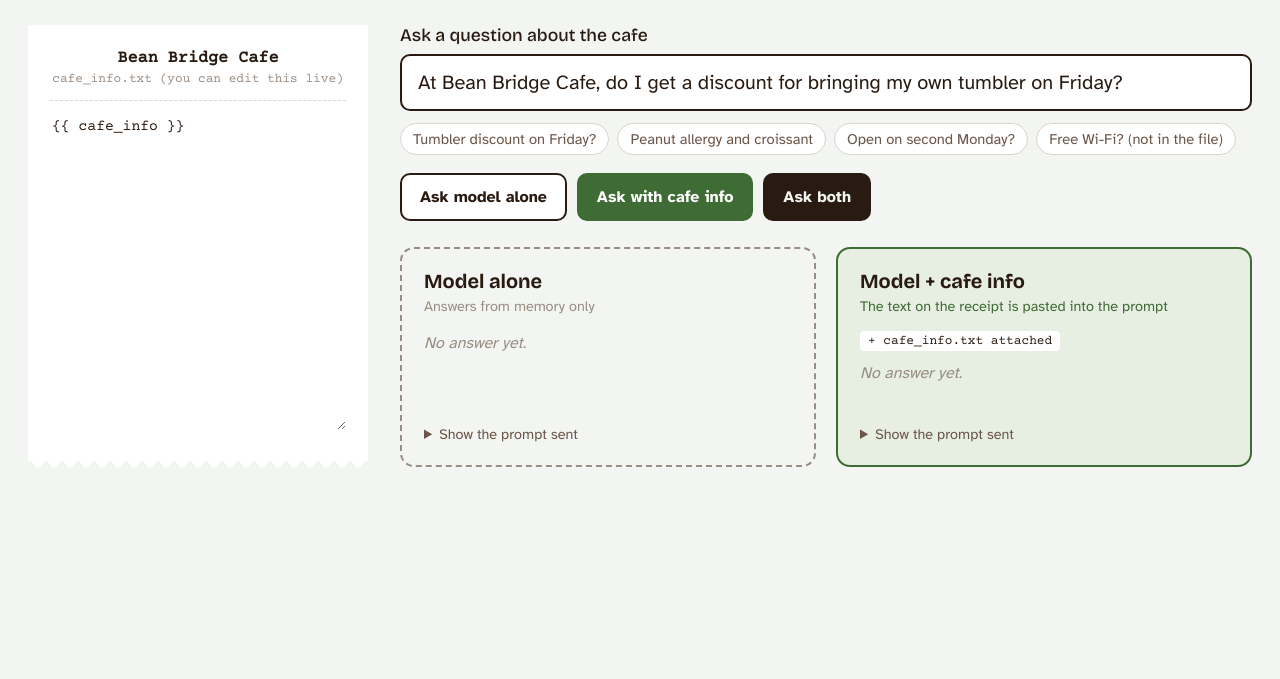
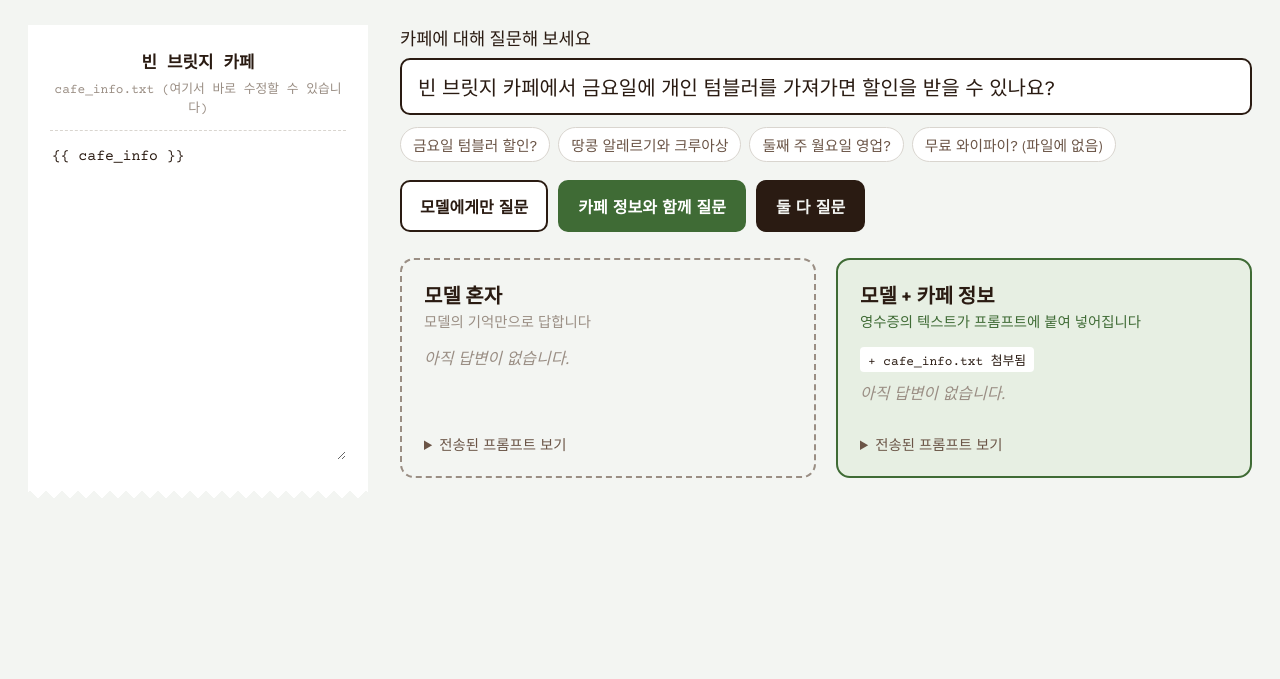
Before and after one commit to saksonita/advancedprogramming_cbnu, a plain HTML site: page rag-hook-demo/templates/index.html in a window 1280 px wide. Shown: the part 121-800 px from the top of the page. Drawn offline with nearby package versions, Linux system fonts and the light colour scheme.

Commit message:
change to korean

```diff
--- a/rag-hook-demo/templates/index.html
+++ b/rag-hook-demo/templates/index.html
@@ -1,12 +1,12 @@
 <!doctype html>
-<html lang="en">
+<html lang="ko">
 <head>
 <meta charset="utf-8">
 <meta name="viewport" content="width=device-width, initial-scale=1">
-<title>Why RAG? Bean Bridge Cafe demo</title>
+<title>왜 RAG인가? 빈 브릿지 카페 데모</title>
 <link rel="preconnect" href="https://fonts.googleapis.com">
 <link rel="preconnect" href="https://fonts.gstatic.com" crossorigin>
-<link href="https://fonts.googleapis.com/css2?family=Atkinson+Hyperlegible:wght@400;700&family=Bricolage+Grotesque:opsz,wght@12..96,500;12..96,700&family=Courier+Prime&display=swap" rel="stylesheet">
+<link href="https://fonts.googleapis.com/css2?family=Atkinson+Hyperlegible:wght@400;700&family=Bricolage+Grotesque:opsz,wght@12..96,500;12..96,700&family=Courier+Prime&family=Noto+Sans+KR:wght@400;500;700&display=swap" rel="stylesheet">
 <style>
   :root {
     --milk: #F3F5F2;
@@ -17,9 +17,9 @@
     --matcha: #3F6B35;
     --matcha-tint: #E7EFE3;
     --line: #D9D5CF;
-    --body: "Atkinson Hyperlegible", system-ui, sans-serif;
-    --display: "Bricolage Grotesque", system-ui, sans-serif;
-    --receipt: "Courier Prime", "Courier New", monospace;
+    --body: "Atkinson Hyperlegible", "Noto Sans KR", system-ui, sans-serif;
+    --display: "Bricolage Grotesque", "Noto Sans KR", system-ui, sans-serif;
+    --receipt: "Courier Prime", "Courier New", "Noto Sans KR", monospace;
   }
   * { box-sizing: border-box; }
   body { margin: 0; background: var(--milk); color: var(--espresso); font: 18px/1.55 var(--body); }
@@ -31,7 +31,7 @@
 
   .layout { display: grid; grid-template-columns: 340px 1fr; gap: 32px; align-items: start; }
 
-  /* The receipt: the cafe's private information */
+  /* 영수증: 카페의 비공개 정보 */
   .receipt { background: var(--paper); padding: 24px 22px 30px; position: relative;
     -webkit-mask: conic-gradient(from -45deg at bottom, #0000, #000 1deg 89deg, #0000 90deg) 50% / 16px 100%;
             mask: conic-gradient(from -45deg at bottom, #0000, #000 1deg 89deg, #0000 90deg) 50% / 16px 100%; }
@@ -41,7 +41,7 @@
     padding-top: 14px; resize: vertical; font: 0.92rem/1.6 var(--receipt); color: var(--espresso); background: transparent; }
   .receipt textarea:focus { outline: 2px solid var(--matcha); outline-offset: 4px; }
 
-  /* Question area */
+  /* 질문 영역 */
   .ask label { display: block; font: 500 1.1rem var(--display); margin-bottom: 8px; }
   .ask input { width: 100%; font: 1.25rem var(--body); padding: 14px 16px; border: 2px solid var(--espresso);
     border-radius: 10px; background: var(--paper); color: var(--espresso); }
@@ -58,7 +58,7 @@
   button:focus-visible { outline: 3px solid var(--matcha); outline-offset: 2px; }
   button:disabled { opacity: 0.5; cursor: wait; }
 
-  /* Two answers, side by side */
+  /* 두 답변을 나란히 표시 */
   .answers { display: grid; grid-template-columns: 1fr 1fr; gap: 20px; }
   .panel { border-radius: 14px; padding: 20px 22px; min-height: 220px; display: flex; flex-direction: column; }
   .panel h3 { font: 700 1.25rem var(--display); margin: 0 0 2px; }
@@ -90,48 +90,48 @@
 <body>
 <div class="wrap">
   <header>
-    <h1>Can the model answer this?</h1>
-    <p>Bean Bridge Cafe has its own rules. The model has never seen them. Model in use: {{ model }}</p>
+    <h1>모델이 이 질문에 답할 수 있을까요?</h1>
+    <p>빈 브릿지 카페에는 자체 규정이 있습니다. 모델은 이 규정을 본 적이 없습니다. 사용 중인 모델: {{ model }}</p>
   </header>
 
   <div class="layout">
     <aside class="receipt">
-      <h2>Bean Bridge Cafe</h2>
-      <p class="hint">cafe_info.txt (you can edit this live)</p>
-      <textarea id="context" spellcheck="false" aria-label="Cafe information">{{ cafe_info }}</textarea>
+      <h2>빈 브릿지 카페</h2>
+      <p class="hint">cafe_info.txt (여기서 바로 수정할 수 있습니다)</p>
+      <textarea id="context" spellcheck="false" aria-label="카페 정보">{{ cafe_info }}</textarea>
     </aside>
 
     <main>
       <section class="ask">
-        <label for="question">Ask a question about the cafe</label>
+        <label for="question">카페에 대해 질문해 보세요</label>
         <input id="question" type="text" autocomplete="off"
-               value="At Bean Bridge Cafe, do I get a discount for bringing my own tumbler on Friday?">
-        <div class="presets" aria-label="Example questions">
-          <button type="button" data-q="At Bean Bridge Cafe, do I get a discount for bringing my own tumbler on Friday?">Tumbler discount on Friday?</button>
-          <button type="button" data-q="I have a peanut allergy. Is the almond croissant at Bean Bridge Cafe safe for me?">Peanut allergy and croissant</button>
-          <button type="button" data-q="Is Bean Bridge Cafe open on the second Monday of the month?">Open on second Monday?</button>
-          <button type="button" data-q="Does Bean Bridge Cafe have free Wi-Fi?">Free Wi-Fi? (not in the file)</button>
+               value="빈 브릿지 카페에서 금요일에 개인 텀블러를 가져가면 할인을 받을 수 있나요?">
+        <div class="presets" aria-label="예시 질문">
+          <button type="button" data-q="빈 브릿지 카페에서 금요일에 개인 텀블러를 가져가면 할인을 받을 수 있나요?">금요일 텀블러 할인?</button>
+          <button type="button" data-q="저는 땅콩 알레르기가 있어요. 빈 브릿지 카페의 아몬드 크루아상을 먹어도 안전한가요?">땅콩 알레르기와 크루아상</button>
+          <button type="button" data-q="빈 브릿지 카페는 매달 둘째 주 월요일에 영업하나요?">둘째 주 월요일 영업?</button>
+          <button type="button" data-q="빈 브릿지 카페에 무료 와이파이가 있나요?">무료 와이파이? (파일에 없음)</button>
         </div>
         <div class="actions">
-          <button type="button" class="btn-plain" data-mode="plain">Ask model alone</button>
-          <button type="button" class="btn-rag" data-mode="rag">Ask with cafe info</button>
-          <button type="button" class="btn-both" data-mode="both">Ask both</button>
+          <button type="button" class="btn-plain" data-mode="plain">모델에게만 질문</button>
+          <button type="button" class="btn-rag" data-mode="rag">카페 정보와 함께 질문</button>
+          <button type="button" class="btn-both" data-mode="both">둘 다 질문</button>
         </div>
       </section>
 
       <section class="answers">
         <article class="panel plain">
-          <h3>Model alone</h3>
-          <p class="sub">Answers from memory only</p>
-          <div class="answer empty" id="out-plain">No answer yet.</div>
-          <details><summary>Show the prompt sent</summary><pre id="prompt-plain">Nothing sent yet.</pre></details>
+          <h3>모델 혼자</h3>
+          <p class="sub">모델의 기억만으로 답합니다</p>
+          <div class="answer empty" id="out-plain">아직 답변이 없습니다.</div>
+          <details><summary>전송된 프롬프트 보기</summary><pre id="prompt-plain">아직 전송된 내용이 없습니다.</pre></details>
         </article>
         <article class="panel rag">
-          <h3>Model + cafe info</h3>
-          <p class="sub">The text on the receipt is pasted into the prompt</p>
-          <span class="attached">+ cafe_info.txt attached</span>
-          <div class="answer empty" id="out-rag">No answer yet.</div>
-          <details><summary>Show the prompt sent</summary><pre id="prompt-rag">Nothing sent yet.</pre></details>
+          <h3>모델 + 카페 정보</h3>
+          <p class="sub">영수증의 텍스트가 프롬프트에 붙여 넣어집니다</p>
+          <span class="attached">+ cafe_info.txt 첨부됨</span>
+          <div class="answer empty" id="out-rag">아직 답변이 없습니다.</div>
+          <details><summary>전송된 프롬프트 보기</summary><pre id="prompt-rag">아직 전송된 내용이 없습니다.</pre></details>
         </article>
       </section>
     </main>
@@ -153,7 +153,7 @@
   }
 
   async function ask(mode) {
-    show(mode, "Thinking...", "empty");
+    show(mode, "생각하는 중...", "empty");
     try {
       const res = await fetch("/ask", {
         method: "POST",
@@ -165,12 +165,12 @@
       show(mode, data.answer);
       document.getElementById("prompt-" + mode).textContent = data.prompt;
     } catch (err) {
-      show(mode, "Could not reach the server. Is app.py still running?", "error");
+      show(mode, "서버에 연결할 수 없습니다. app.py가 실행 중인가요?", "error");
     }
   }
 
   actionButtons.forEach(btn => btn.addEventListener("click", async () => {
-    if (!questionEl.value.trim()) { show("plain", "Type a question first.", "error"); return; }
+    if (!questionEl.value.trim()) { show("plain", "먼저 질문을 입력하세요.", "error"); return; }
     actionButtons.forEach(b => b.disabled = true);
     const modes = btn.dataset.mode === "both" ? ["plain", "rag"] : [btn.dataset.mode];
     await Promise.all(modes.map(ask));
```
Also changed, not shown: rag-hook-demo/cafe_info.txt, 4 other files.
